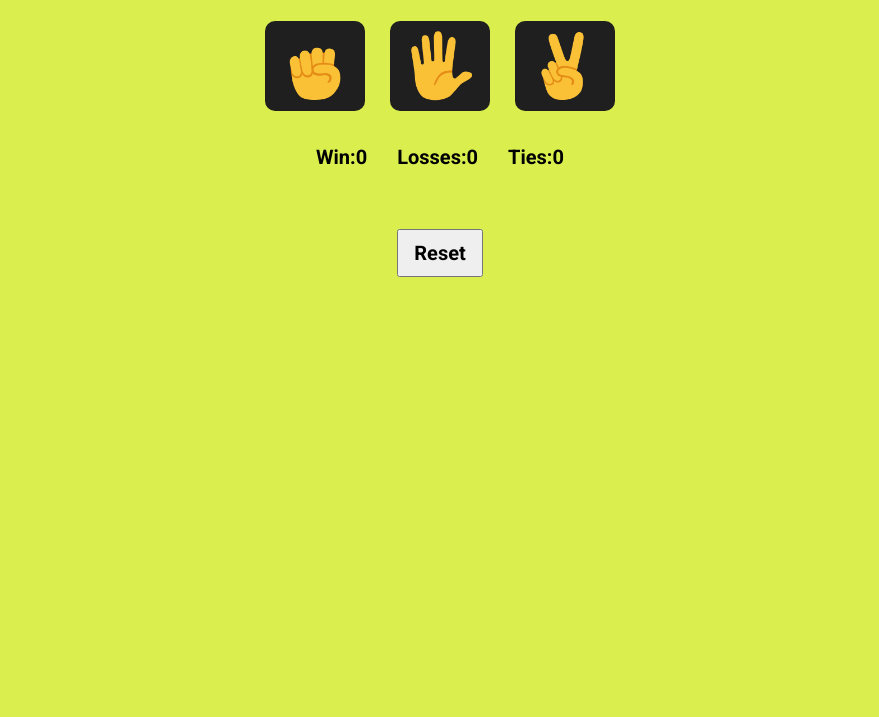
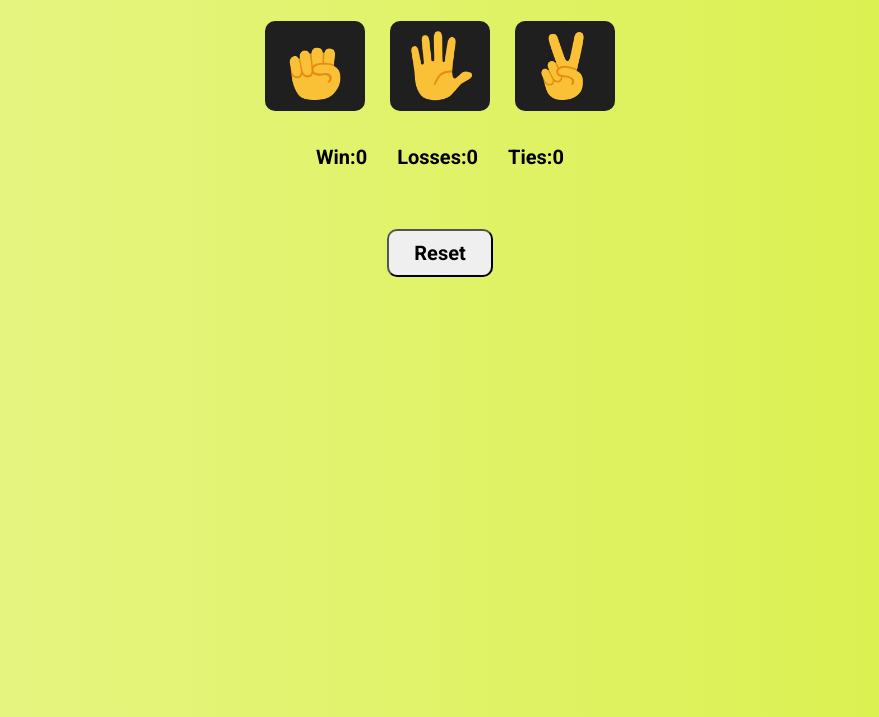
Before and after one commit to ElamaranDev/Game, a plain HTML site: page index.html in a window 1280 px wide. Shown: the part 83-800 px from the top of the page, without its empty margins (200-1079 px from the left). Drawn offline with Linux system fonts and the light colour scheme.

Commit message:
reset button changes

```diff
--- a/style.css
+++ b/style.css
@@ -1,6 +1,5 @@
 body {
-    background-color: rgb(218, 239, 78);
-    /*rgb(53, 255, 53)*/
+    background: linear-gradient(to right, rgb(231, 245, 138), rgb(217, 240, 71));
 }
 html {
     font-family: Roboto;
@@ -110,12 +109,16 @@ html {
     margin: 5px;
     margin-bottom: 20px;
 }
-.reset button{
+.reset button {
     font-family: Roboto;
     margin-top: 60px;
-    padding: 10px 15px;
+    padding: 10px 25px;
     font-weight: 600;
     font-size: 20px;
+    border-width: 2px;
+    border-radius: 10px;
+    border-style: sold;
+    color: black;
 }
 .your-move, .computer-move {
     display: flex;
```
